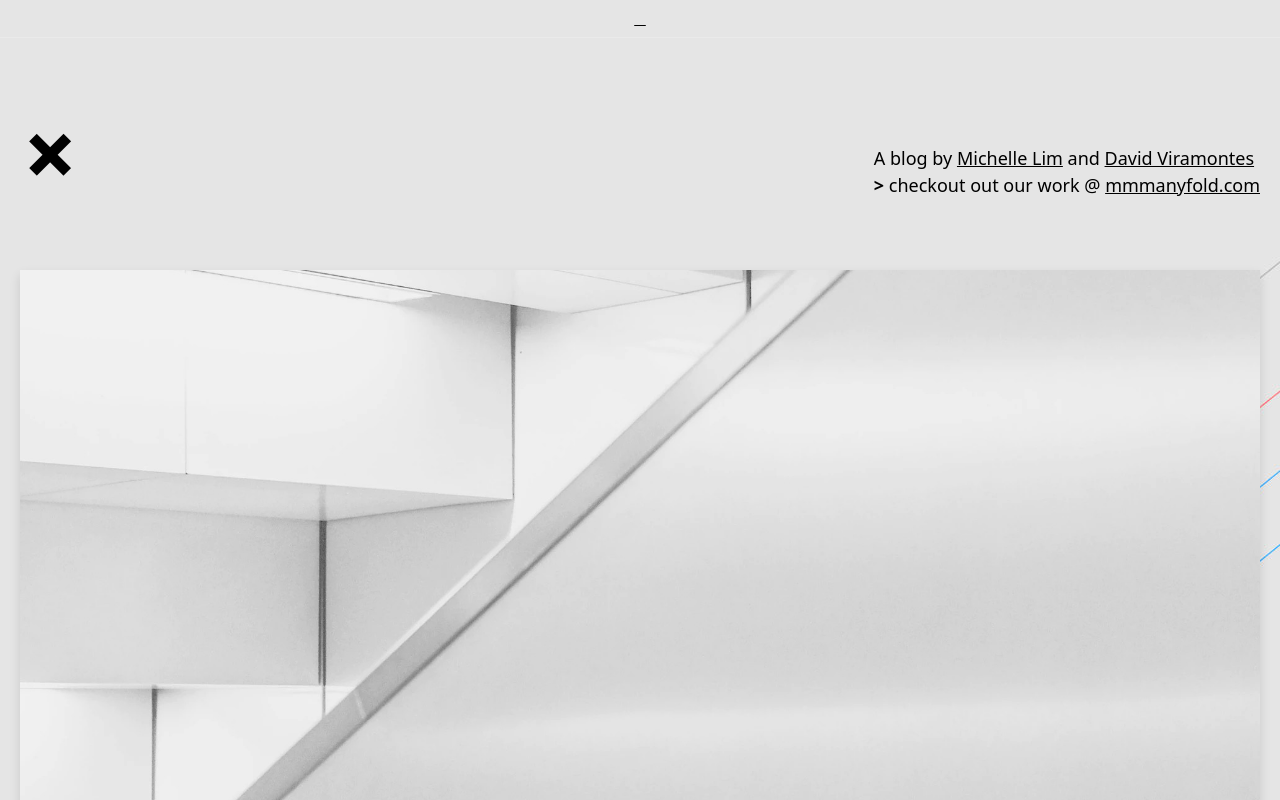
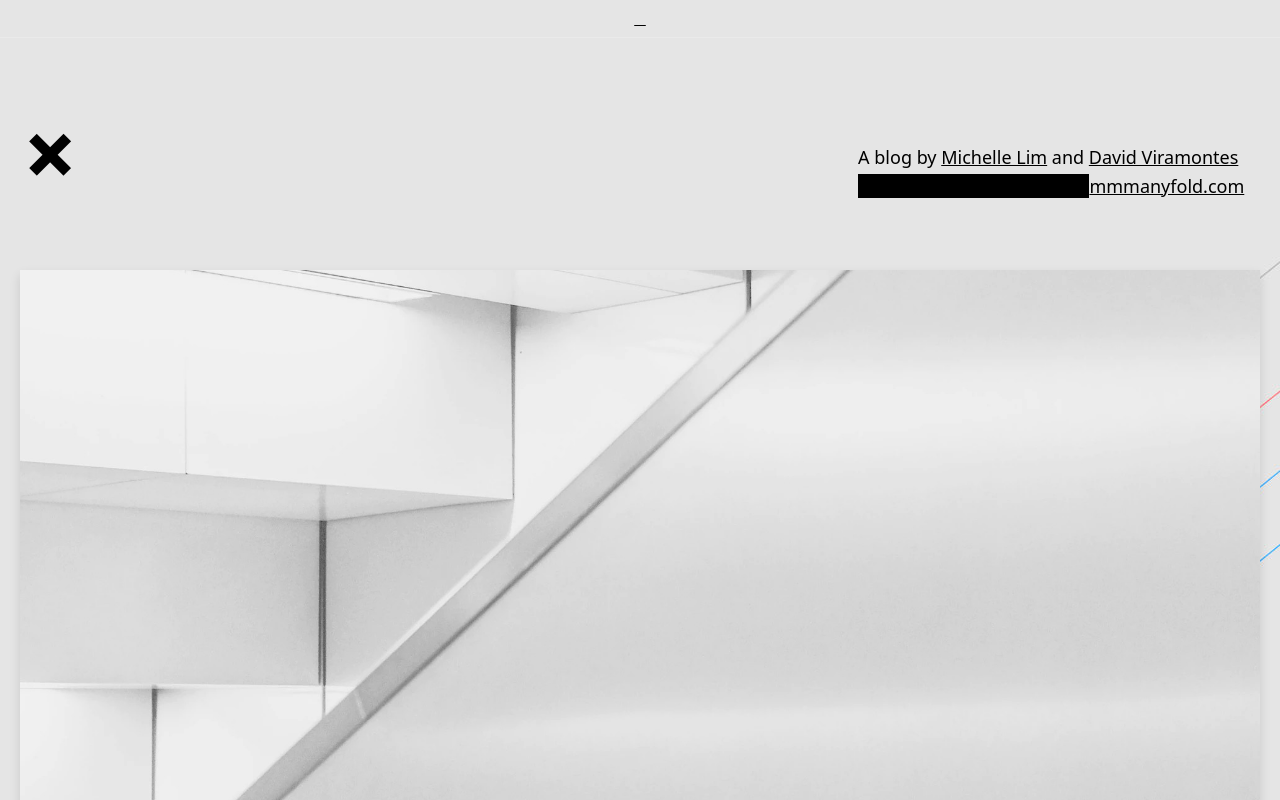
Before and after one commit to mmmanyfold/blog, a Next.js app: page / in a window 1280 px wide. Shown: the top 800 px of the page. Built offline with nearby package versions, Linux system fonts and the light colour scheme.

Commit message:
feat: cursor css

```diff
--- a/components/intro.js
+++ b/components/intro.js
@@ -23,11 +23,11 @@ export default function Intro() {
           David Viramontes
         </a>{' '}
         <br/>{' '}
-        <b>></b> checkout out our work @{' '}
-	      <a
-		      href="http://mmmanyfold.com"
-		      className="underline hover:text-success duration-200 transition-colors"
-	      >mmmanyfold.com</a>
+	      <span style={{'background': 'black'}}>$ checkout out our work @{' '}</span>
+	      <a href="http://mmmanyfold.com"
+		     className="underline hover:text-success duration-200 transition-colors"
+	      >mmmanyfold.com</a>{' '}
+	      <span className="blinking-cursor">|</span>
       </h4>
     </section>
   )
--- a/styles/index.css
+++ b/styles/index.css
@@ -13,3 +13,59 @@
 /* Stop purging. */
 
 /* Your own custom utilities */
+
+.blinking-cursor {
+    font-weight: 200;
+    font-size: 20px;
+    color: black;
+    -webkit-animation: 1s blink step-end infinite;
+    -moz-animation: 1s blink step-end infinite;
+    -ms-animation: 1s blink step-end infinite;
+    -o-animation: 1s blink step-end infinite;
+    animation: 1s blink step-end infinite;
+}
+
+@keyframes "blink" {
+    from, to {
+        color: transparent;
+    }
+    50% {
+        color: black;
+    }
+}
+
+@-moz-keyframes blink {
+    from, to {
+        color: transparent;
+    }
+    50% {
+        color: black;
+    }
+}
+
+@-webkit-keyframes "blink" {
+    from, to {
+        color: transparent;
+    }
+    50% {
+        color: black;
+    }
+}
+
+@-ms-keyframes "blink" {
+    from, to {
+        color: transparent;
+    }
+    50% {
+        color: black;
+    }
+}
+
+@-o-keyframes "blink" {
+    from, to {
+        color: transparent;
+    }
+    50% {
+        color: black;
+    }
+}
```
